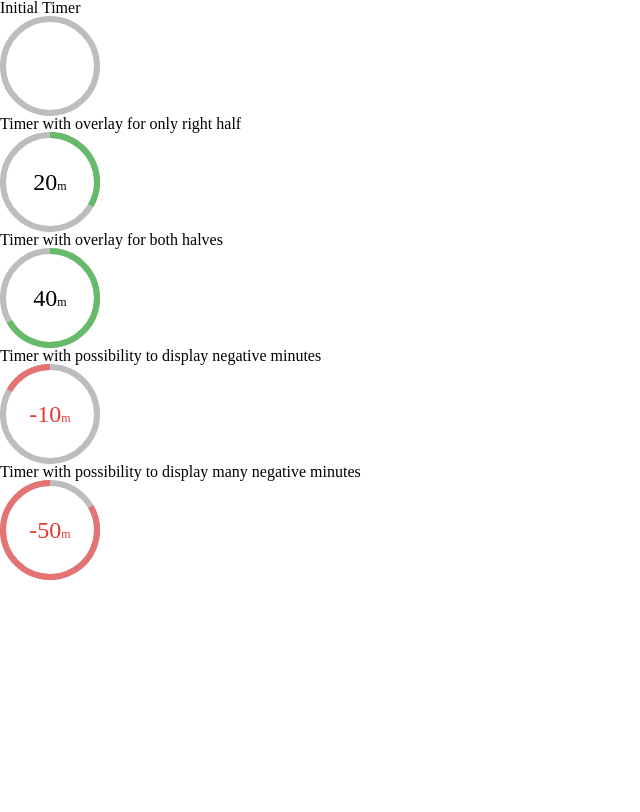
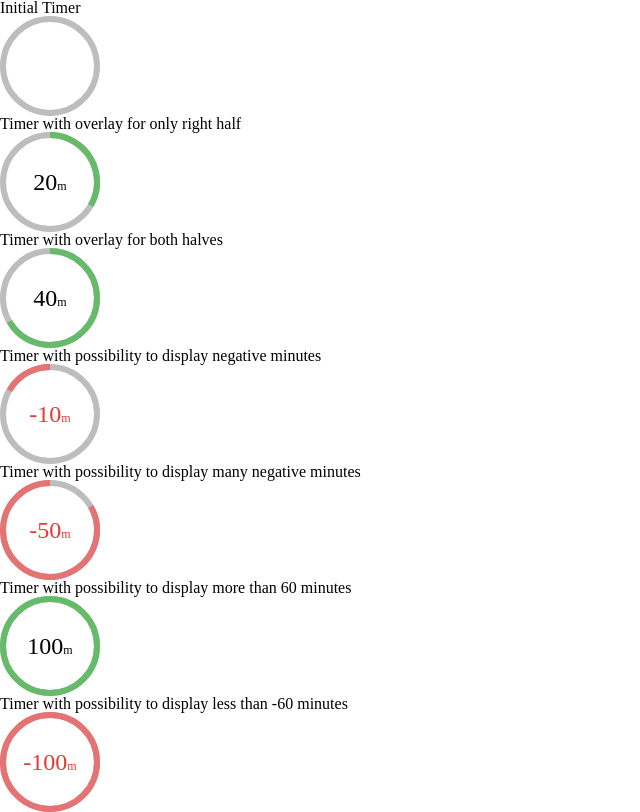
Before and after one commit to andimclean/jquery-timer-plugin, a website: page index.html in a window 1280 px wide. Shown: the whole page, without its empty margins (0-640 px from the left). Drawn offline with Linux system fonts and the light colour scheme.

Commit message:
Enable timer to display minutes >60 and <60
* Timer pie is filled completely for minutes >= 60 and <= 60.

```diff
--- a/index.html
+++ b/index.html
@@ -58,5 +58,29 @@
     </div>
 </div>
 
+<h2>Timer with possibility to display more than 60 minutes</h2>
+
+<div class="timer full" data-minutes="100">
+    <div class="timer-bg">100<small>m</small></div>
+    <div class="timer-half-container right">
+        <div class="timer-half right"></div>
+    </div>
+    <div class="timer-half-container left">
+        <div class="timer-half left"></div>
+    </div>
+</div>
+
+<h2>Timer with possibility to display less than -60 minutes</h2>
+
+<div class="timer full negative" data-minutes="-100">
+    <div class="timer-bg">-100<small>m</small></div>
+    <div class="timer-half-container right">
+        <div class="timer-half right"></div>
+    </div>
+    <div class="timer-half-container left">
+        <div class="timer-half left"></div>
+    </div>
+</div>
+
 </body>
 </html>
--- a/sass/_pie.scss
+++ b/sass/_pie.scss
@@ -14,6 +14,29 @@ $timer-text-color-warning: #E53935;
 
 .timer {
   height: $timer-size;
+
+  &.full {
+
+    .timer-half.right,
+    .timer-half.left {
+      border: $timer-border solid $timer-border-color-regular;
+      @include transform(rotate(180deg));
+    }
+
+    &.negative {
+
+      .timer-bg {
+        color: $timer-text-color-warning;
+      }
+
+      .timer-half.right,
+      .timer-half.left {
+        border: $timer-border solid $timer-border-color-warning;
+      }
+
+    }
+
+  }
 
   .timer-bg,
   .timer-half-container,
```
Also changed, not shown: css/timer.css, 1 other file.
